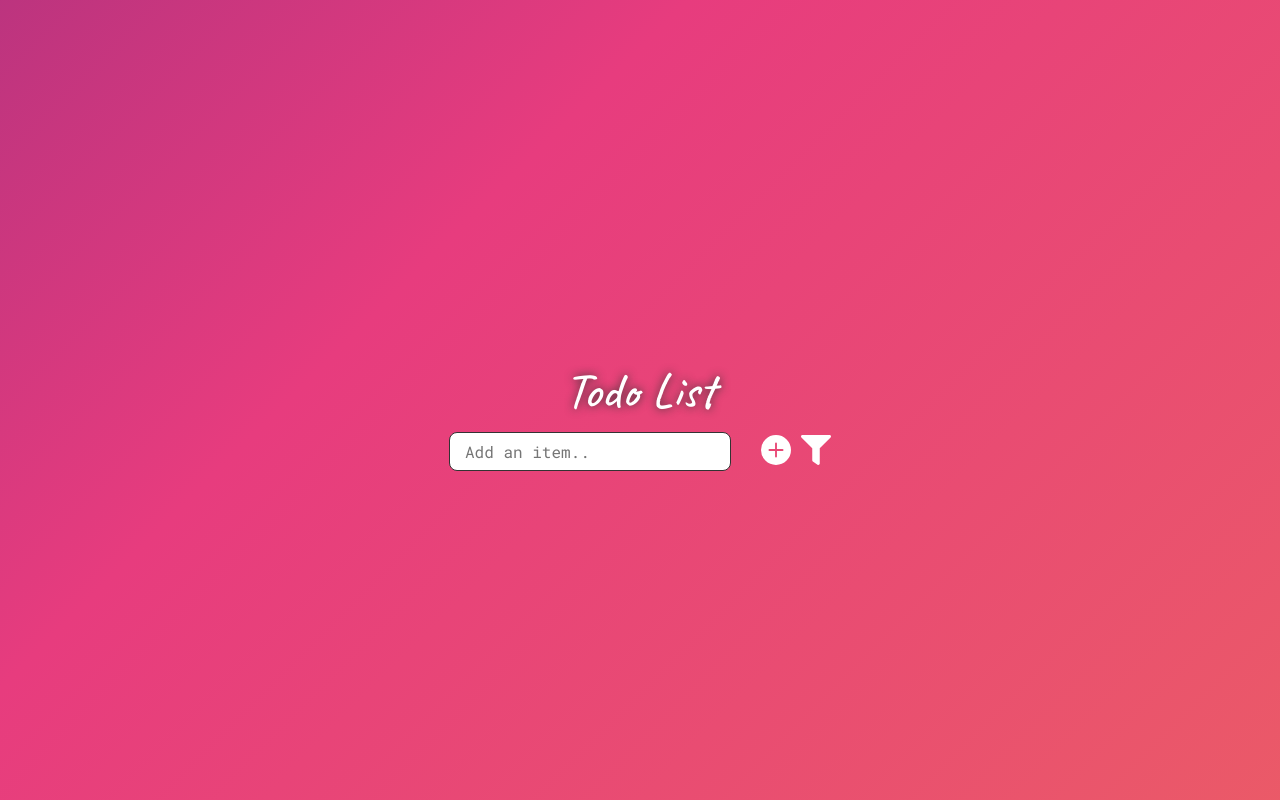
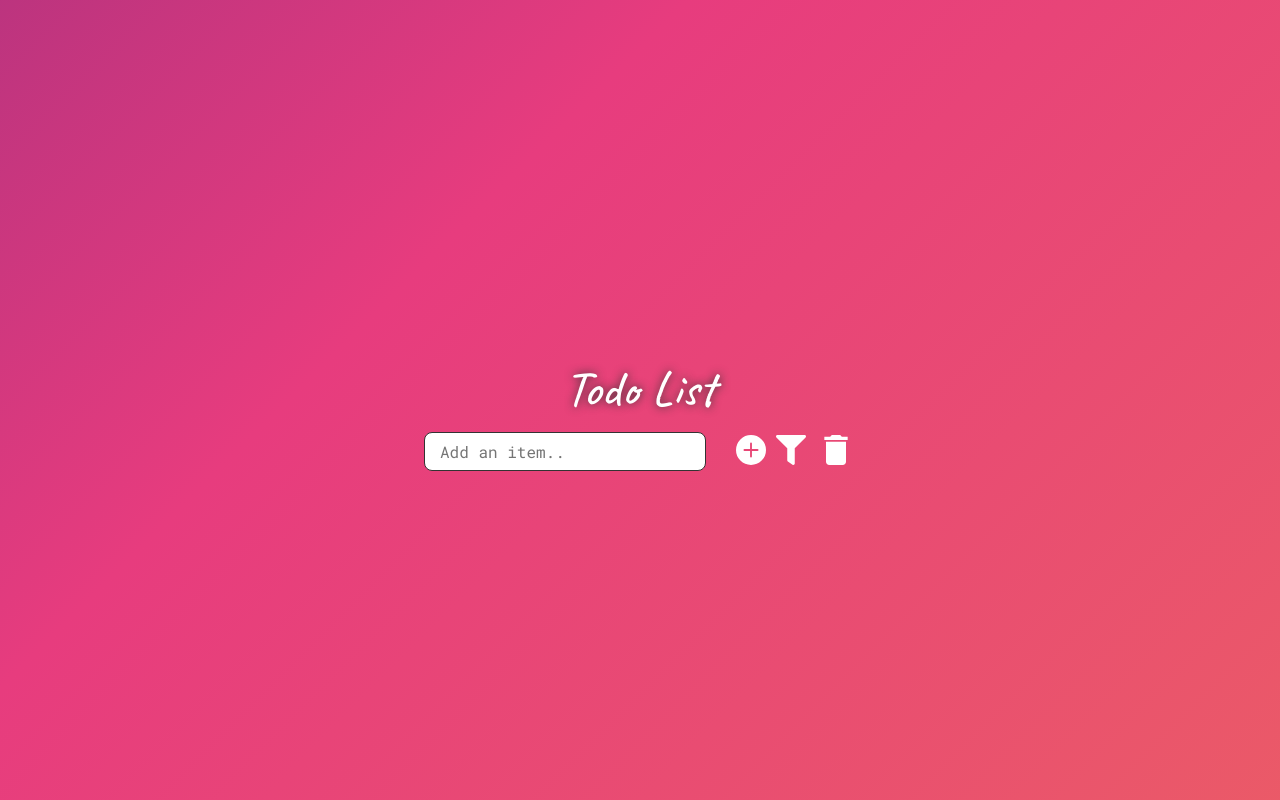
Before and after one commit to ayushman-sinha/todolist, a React (Create React App) app: page / in a window 1280 px wide. Built offline with nearby package versions, Linux system fonts and the light colour scheme.

Commit message:
All delete Fixes

```diff
--- a/src/App.js
+++ b/src/App.js
@@ -2,6 +2,7 @@ import { useEffect, useState } from 'react';
 import './css/body.css';
 import { BsFillPlusCircleFill} from "react-icons/bs";
 import { FaFilter } from "react-icons/fa";
+import {MdDelete} from 'react-icons/md'
 
 import ListItem from './ListItem';
 function App() {
@@ -41,6 +42,16 @@ function App() {
     setListItemArray([...listItemArray])
   }
 
+  const handleDeleteAll = (e) => {
+    //To delete all the completed items
+    for(let i=0;i<listItemArray.length;i++){
+      if(listItemArray[i].completed===true){
+        listItemArray.splice(i,1)
+        i--;
+      }
+    }
+    setListItemArray([...listItemArray])
+  }
 
   return (
       <div class='main_container'>
@@ -53,13 +64,14 @@ function App() {
                 <div className='filter_dropdown'  style={{display:dropDown?'flex':'none'}}>
                   <div className='filter_dropdown_content'>
                     <ul>
-                      <li onClick={(e)=>setFilter(1)}>All</li>
-                      <li onClick={(e)=>setFilter(2)}>Completed</li>
-                      <li onClick={(e)=>setFilter(3)}> Uncompleted</li>
+                      <li onClick={(e)=>{setFilter(1);setDropDown(!dropDown)}}>All</li>
+                      <li onClick={(e)=>{setFilter(2);setDropDown(!dropDown)}}>Completed</li>
+                      <li onClick={(e)=>{setFilter(3);setDropDown(!dropDown)}}> Uncompleted</li>
                     </ul>
                   </div>
                 </div>
             </button>
+            <button onClick={handleDeleteAll}  class='button_edit'><MdDelete size='40px' class='add_button_edit' /></button>
           </div>
         </div>
 
```
Also changed, not shown: package.json (+8 -1 lines), src/css/body.css (line endings or trailing spaces), 1 other file (tests, documents, lock files or other folders).
